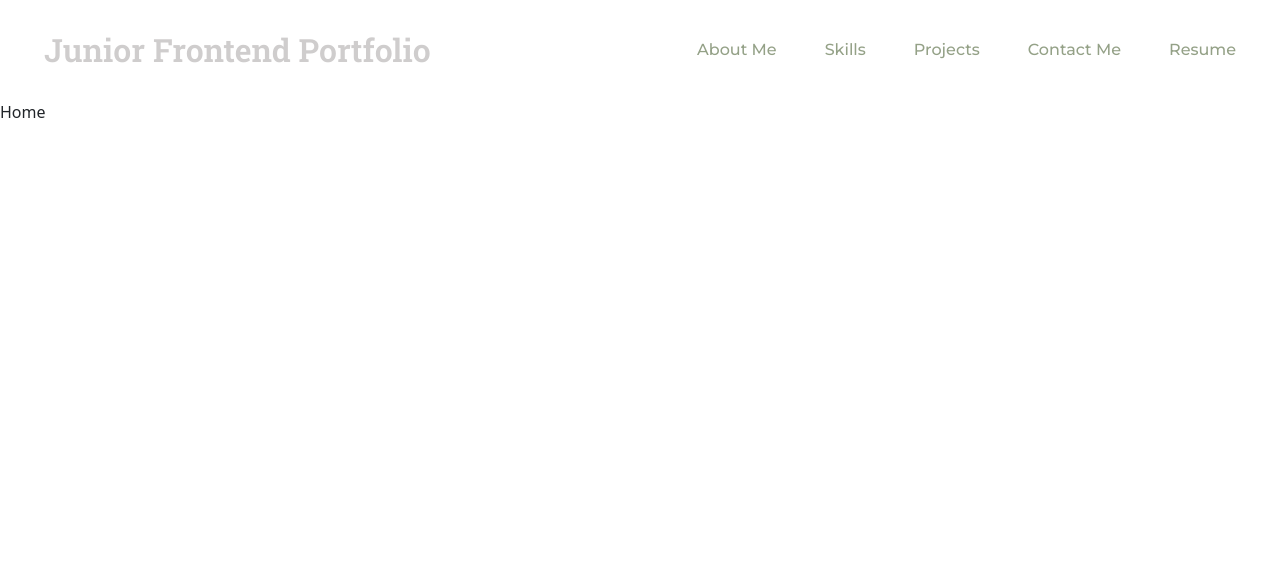
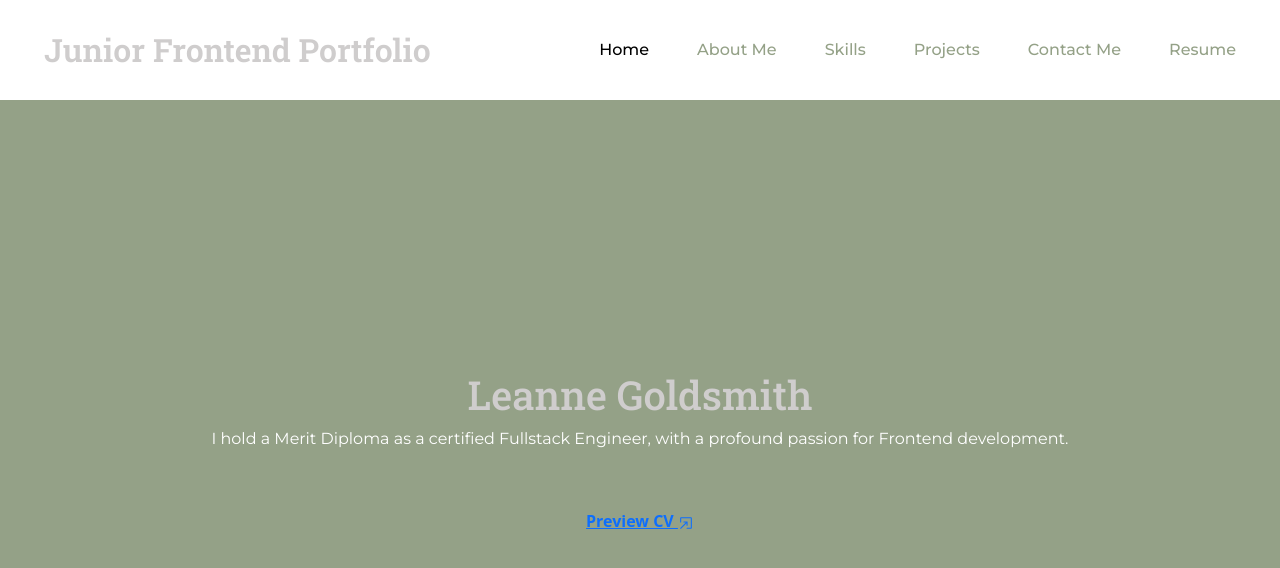
Before and after one commit to LeanneCodes/react-portfolio, a React (Vite) app: page / in a window 1280 px wide. Shown: the top 568 px of the page. Built offline with nearby package versions, Linux system fonts and the light colour scheme.

Commit message:
start structure for home page

```diff
--- a/package.json
+++ b/package.json
@@ -13,6 +13,7 @@
     "bootstrap": "^5.3.2",
     "react": "^18.2.0",
     "react-dom": "^18.2.0",
+    "react-icons": "^4.12.0",
     "react-router-dom": "^6.21.1"
   },
   "devDependencies": {
--- a/src/components/Navbar.jsx
+++ b/src/components/Navbar.jsx
@@ -22,6 +22,16 @@ const Navbar = () => {
         </button>
         <div className="collapse navbar-collapse justify-content-end pe-md-4" id="navbarText">
           <ul className="navbar-nav mb-2 mb-lg-0">
+          <li className="nav-item">
+              <NavLink
+                to="/"
+                className={({ isActive }) =>
+                  isActive ? 'nav-link active' : 'nav-link'
+                }
+              >
+                Home
+              </NavLink>
+            </li>
             <li className="nav-item">
               <NavLink
                 to="about"
--- a/src/components/pages/Home.jsx
+++ b/src/components/pages/Home.jsx
@@ -1,8 +1,18 @@
 import React from 'react'
+import { RxOpenInNewWindow } from "react-icons/rx";
+import '../styles/Home.css'
 
 const Home = () => {
   return (
-    <div>Home</div>
+    <div className='intro-container'>
+      <h1 style={{color: 'white'}}>Leanne Goldsmith</h1>
+      <p style={{color: 'white'}}>
+      I hold a Merit Diploma as a certified Fullstack Engineer, with a profound passion for Frontend development.
+      </p>
+      <div className='intro-links'>
+        <button type='button'><a href='#' target='_blank'>Preview CV {<RxOpenInNewWindow />}</a></button>
+      </div>
+    </div>
   )
 }
 
--- /dev/null
+++ b/src/components/styles/Home.css
@@ -0,0 +1,27 @@
+.intro-container {
+    background-color: var(--sage);
+    min-height: 89.3vh;
+    display: flex;
+    flex-direction: column;
+    justify-content: center;
+    text-align: center;
+    align-items: center;
+}
+
+.intro-links {
+    display: flex;
+    margin-top: 2rem;
+}
+
+.intro-links button {
+    background-color: transparent;
+    border: none;
+    padding: 10px;
+    color: var(--text-highlight);
+    font-size: 1rem;
+}
+
+.intro-links button:hover {
+    scale: 1.2;
+    transition: all 0.3s ease-in;
+}
```
Also changed, not shown: src/assets/leanne-portfolio.png (added), 1 other file (tests, documents, lock files or other folders).
